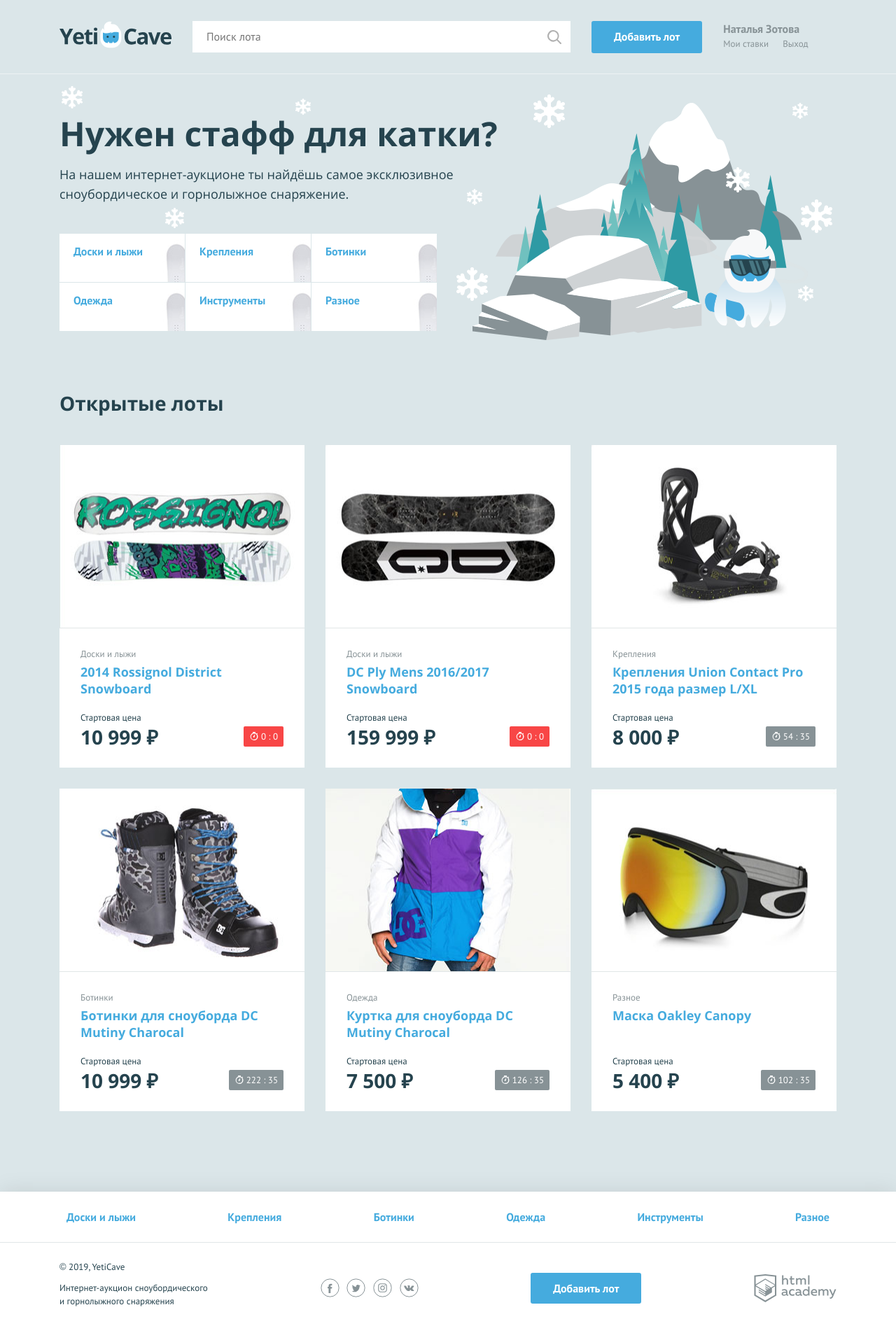
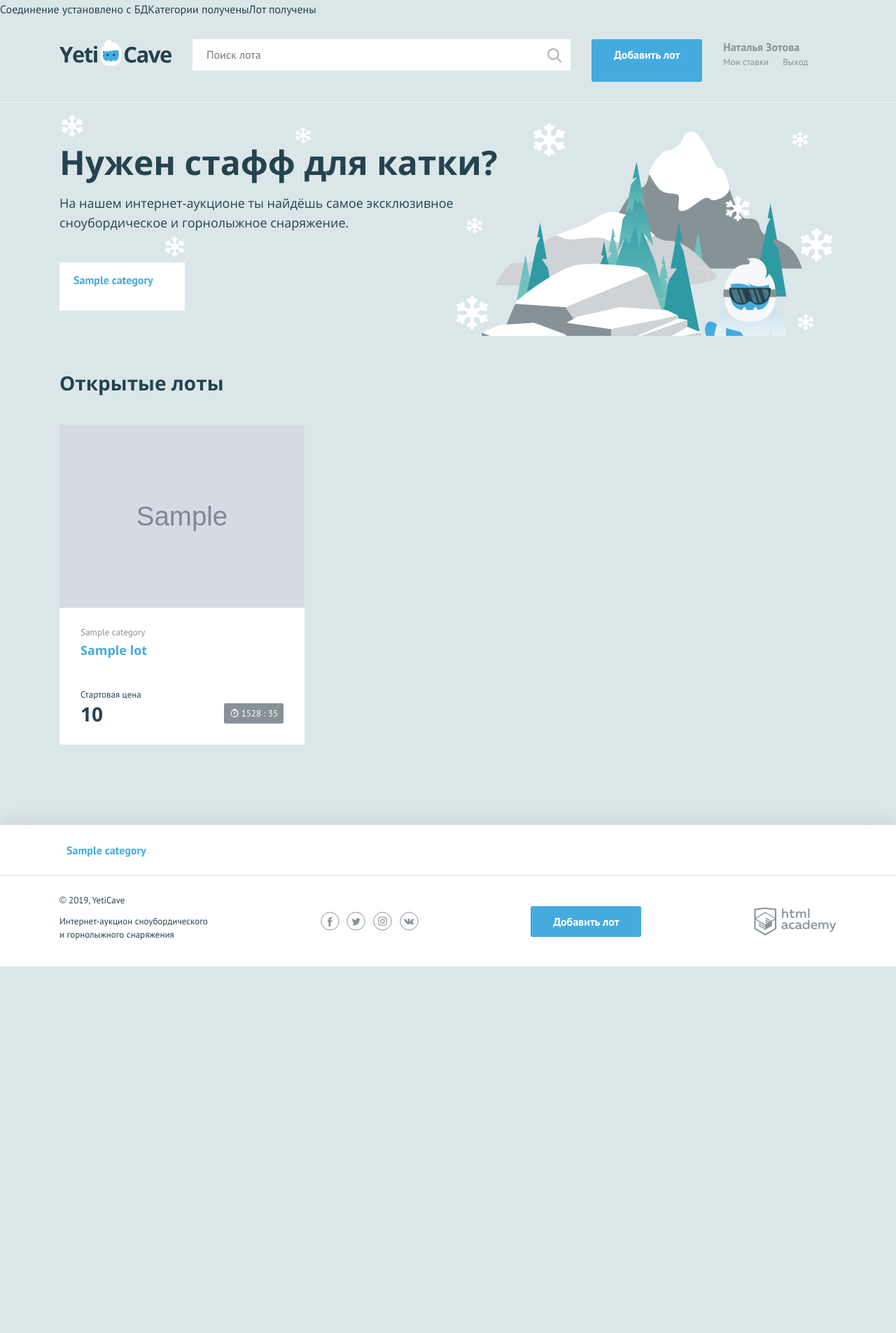
Before and after one commit to Zotova2008/1079951-yeticave-11, a PHP site: page / in a window 1280 px wide. Shown: the whole page at 70% size. After the commit the page ends 1381 px from the top, so only its background shows below. Run offline with PHP 8.4, Linux system fonts and the light colour scheme; tables that the repository leaves empty hold one stand-in row (values such as "Sample post"); grey boxes marked "Sample" are stand-in pictures.

Commit message:
Читаем и показываем записи из MySQL

```diff
--- a/helpers.php
+++ b/helpers.php
@@ -1,4 +1,5 @@
 <?php
+
 /**
  * Проверяет переданную дату на соответствие формату 'ГГГГ-ММ-ДД'
  *
@@ -13,7 +14,8 @@
  *
  * @return bool true при совпадении с форматом 'ГГГГ-ММ-ДД', иначе false
  */
-function is_date_valid(string $date) : bool {
+function is_date_valid(string $date): bool
+{
     $format_to_check = 'Y-m-d';
     $dateTimeObj = date_create_from_format($format_to_check, $date);
 
@@ -29,7 +31,8 @@ function is_date_valid(string $date) : bool {
  *
  * @return mysqli_stmt Подготовленное выражение
  */
-function db_get_prepare_stmt($link, $sql, $data = []) {
+function db_get_prepare_stmt($link, $sql, $data = [])
+{
     $stmt = mysqli_prepare($link, $sql);
 
     if ($stmt === false) {
@@ -46,11 +49,9 @@ function db_get_prepare_stmt($link, $sql, $data = []) {
 
             if (is_int($value)) {
                 $type = 'i';
-            }
-            else if (is_string($value)) {
+            } else if (is_string($value)) {
                 $type = 's';
-            }
-            else if (is_double($value)) {
+            } else if (is_double($value)) {
                 $type = 'd';
             }
 
@@ -96,7 +97,7 @@ function db_get_prepare_stmt($link, $sql, $data = []) {
  *
  * @return string Рассчитанная форма множественнго числа
  */
-function get_noun_plural_form (int $number, string $one, string $two, string $many): string
+function get_noun_plural_form(int $number, string $one, string $two, string $many): string
 {
     $number = (int) $number;
     $mod10 = $number % 10;
@@ -126,7 +127,8 @@ function get_noun_plural_form (int $number, string $one, string $two, string $ma
  * @param array $data Ассоциативный массив с данными для шаблона
  * @return string Итоговый HTML
  */
-function include_template($name, array $data = []) {
+function include_template($name, array $data = [])
+{
     $name = 'templates/' . $name;
     $result = '';
 
@@ -142,3 +144,30 @@ function include_template($name, array $data = []) {
 
     return $result;
 }
+
+
+function format_amount($num)
+{
+    $res = ceil($num);
+    if ($num >= 1000) {
+        $res = number_format($res, 0, '.', ' ');
+        $res .= ' ₽';
+    }
+    return $res;
+};
+
+function get_time($time)
+{
+    $computation = strtotime($time) - time();
+    $hours = floor($computation / 3600);
+    $hours = str_pad($hours, 2, '0', STR_PAD_LEFT);
+    if ($hours < 0) {
+        $hours = 0;
+    }
+    $minutes = floor(($computation % 3600) / 60);
+    $minutes = str_pad($minutes, 2, '0', STR_PAD_LEFT);
+    if ($minutes < 0) {
+        $minutes = 0;
+    }
+    return [$hours, $minutes];
+};
--- a/index.php
+++ b/index.php
@@ -1,96 +1,47 @@
 <?php
-require_once('helpers.php');
+require_once('init.php');
 
-$is_auth = rand(0, 1);
-$user_name = 'Наталья Зотова'; // укажите здесь ваше имя
-$title = 'YetiCave | Home';
-$cat_index = 0;
-$limit_time = 1;
-$categories = ['Доски и лыжи', 'Крепления', 'Ботинки', 'Одежда', 'Инструменты', 'Разное'];
-$ads = [
-    [
-        'title' => '2014 Rossignol District Snowboard',
-        'category' => 'Доски и лыжи',
-        'price' => 10999,
-        'img' => 'img/lot-1.jpg',
-        'date' => '2019-11-05',
-    ],
-    [
-        'title' => 'DC Ply Mens 2016/2017 Snowboard',
-        'category' => 'Доски и лыжи',
-        'price' => 159999,
-        'img' => 'img/lot-2.jpg',
-        'date' => '2019-11-10',
-    ],
-    [
-        'title' => 'Крепления Union Contact Pro 2015 года размер L/XL',
-        'category' => 'Крепления',
-        'price' => 8000,
-        'img' => 'img/lot-3.jpg',
-        'date' => '2019-11-15',
-    ],
-    [
-        'title' => 'Ботинки для сноуборда DC Mutiny Charocal',
-        'category' => 'Ботинки',
-        'price' => 10999,
-        'img' => 'img/lot-4.jpg',
-        'date' => '2019-11-22',
-    ],
-    [
-        'title' => 'Куртка для сноуборда DC Mutiny Charocal',
-        'category' => 'Одежда',
-        'price' => 7500,
-        'img' => 'img/lot-5.jpg',
-        'date' => '2019-11-18',
-    ],
-    [
-        'title' => 'Маска Oakley Canopy',
-        'category' => 'Разное',
-        'price' => 5400,
-        'img' => 'img/lot-6.jpg',
-        'date' => '2019-11-17',
-    ]
-];
-
-function format_amount($num)
-{
-    $res = ceil($num);
-    if ($num >= 1000) {
-        $res = number_format($res, 0, '.', ' ');
-        $res .= ' ₽';
+// Подключаемся к БД
+if (!$con) {
+    print('Ошибка подключения к базе данных (БД): ' . mysqli_connect_error());
+} else {
+    print('Соединение установлено с БД');
+    // Отправляем запрос на получение категорий
+    $sql_cat = 'SELECT * FROM category';
+    $result_cat = mysqli_query($con, $sql_cat);
+    // Проверяем получены ли данные
+    if ($result_cat) {
+        print('Категории получены');
+        $category = mysqli_fetch_all($result_cat, MYSQLI_ASSOC);
+    } else {
+        $error = mysqli_error($con);
+        print('Ошибка подключения к базе данных (Категории): ' . $error);
     }
-    return $res;
-};
-
-function get_time($time)
-{
-    $computation = strtotime($time) - time();
-    $hours = floor($computation / 3600);
-    $hours = str_pad($hours, 2, '0', STR_PAD_LEFT);
-    if ($hours < 0) {
-        $hours = 0;
+    // Отправляем запрос на получение карточек лотов
+    $sql_lot = 'SELECT lot.lot_title, lot.lot_img, lot.lot_price, lot.date_creation, lot.date_final, cat.category_name FROM lot JOIN category cat ON lot.id_category = cat.id ORDER BY lot.date_creation DESC';
+    $result_lot = mysqli_query($con, $sql_lot);
+    // Проверяем получены ли данные
+    if ($result_lot) {
+        print('Лот получены');
+        $ads = mysqli_fetch_all($result_lot, MYSQLI_ASSOC);
+    } else {
+        $error = mysqli_error($con);
+        print('Ошибка подключения к базе данных (Лот): ' . $error);
     }
-    $minutes = floor(($computation % 3600) / 60);
-    $minutes = str_pad($minutes, 2, '0', STR_PAD_LEFT);
-    if ($minutes < 0) {
-        $minutes = 0;
-    }
-
-    return [$hours, $minutes];
 };
 
 $page_content = include_template('main.php', [
-    'categories' => $categories,
+    'category' => $category,
     'ads' => $ads,
     'limit_time' => $limit_time,
 ]);
 
 $layout_content = include_template('layout.php', [
     'content' => $page_content,
-    'categories' => $categories,
+    'category' => $category,
     'is_auth' => $is_auth,
     'user_name' => $user_name,
-    'title' => $title,
+    'page_title' => $page_title,
 ]);
 
-htmlspecialchars(print($layout_content));
+print($layout_content);
--- /dev/null
+++ b/init.php
@@ -0,0 +1,12 @@
+<?php
+require_once('helpers.php');
+
+$is_auth = rand(0, 1);
+$user_name = 'Наталья Зотова'; // укажите здесь ваше имя
+$page_title = 'YetiCave | Home';
+$cat_index = 0;
+$limit_time = 1;
+
+$con = mysqli_connect('localhost', 'root', '', 'yeti');
+// Устанавливаем кодировку
+mysqli_set_charset($con, 'utf8');
--- a/templates/layout.php
+++ b/templates/layout.php
@@ -3,7 +3,7 @@
 
 <head>
     <meta charset="UTF-8">
-    <title><?= $title; ?></title>
+    <title><?= $page_title; ?></title>
     <link href="../css/normalize.min.css" rel="stylesheet">
     <link href="../css/style.css" rel="stylesheet">
 </head>
@@ -55,9 +55,9 @@
         <nav class="nav">
             <ul class="nav__list container">
 
-                <?php foreach ($categories as $value) : ?>
+                <?php foreach ($category as $value) : ?>
                     <li class="nav__item">
-                        <a href="pages/all-lots.html"><?= $value; ?></a>
+                        <a href="pages/all-lots.html"><?= $value['category_name']; ?></a>
                     </li>
                 <?php endforeach; ?>
 
--- a/templates/main.php
+++ b/templates/main.php
@@ -3,9 +3,9 @@
     <p class="promo__text">На нашем интернет-аукционе ты найдёшь самое эксклюзивное сноубордическое и горнолыжное снаряжение.</p>
     <ul class="promo__list">
 
-        <?php foreach ($categories as $value) : ?>
-            <li class="promo__item promo__item--boards">
-                <a class="promo__link" href="pages/all-lots.html"><?= $value; ?></a>
+        <?php foreach ($category as $value) : ?>
+            <li class="promo__item promo__item--<?= $value['symbol_cat']; ?>">
+                <a class="promo__link" href="pages/all-lots.html"><?= $value['category_name']; ?></a>
             </li>
         <?php endforeach; ?>
 
@@ -20,17 +20,17 @@
         <?php foreach ($ads as $item) : ?>
             <li class="lots__item lot">
                 <div class="lot__image">
-                    <img src="<?= $item['img']; ?>" width="350" height="260" alt="">
+                    <img src="<?= $item['lot_img']; ?>" width="350" height="260" alt="">
                 </div>
                 <div class="lot__info">
-                    <span class="lot__category"><?= $item['category']; ?></span>
-                    <h3 class="lot__title"><a class="text-link" href="pages/lot.html"><?= $item['title']; ?></a></h3>
+                    <span class="lot__category"><?= $item['category_name']; ?></span>
+                    <h3 class="lot__title"><a class="text-link" href="pages/lot.html"><?= $item['lot_title']; ?></a></h3>
                     <div class="lot__state">
                         <div class="lot__rate">
                             <span class="lot__amount">Стартовая цена</span>
-                            <span class="lot__cost"><?= format_amount($item['price']); ?></span>
+                            <span class="lot__cost"><?= format_amount($item['lot_price']); ?></span>
                         </div>
-                        <?php $time_array = get_time($item['date']); ?>
+                        <?php $time_array = get_time($item['date_final']); ?>
                         <div class="lot__timer timer <?php if ($time_array[0] < $limit_time) : ?>timer--finishing<?php endif; ?>">
                             <?= ($time_array[0] . ' : ' . $time_array[1]); ?>
                         </div>
```
